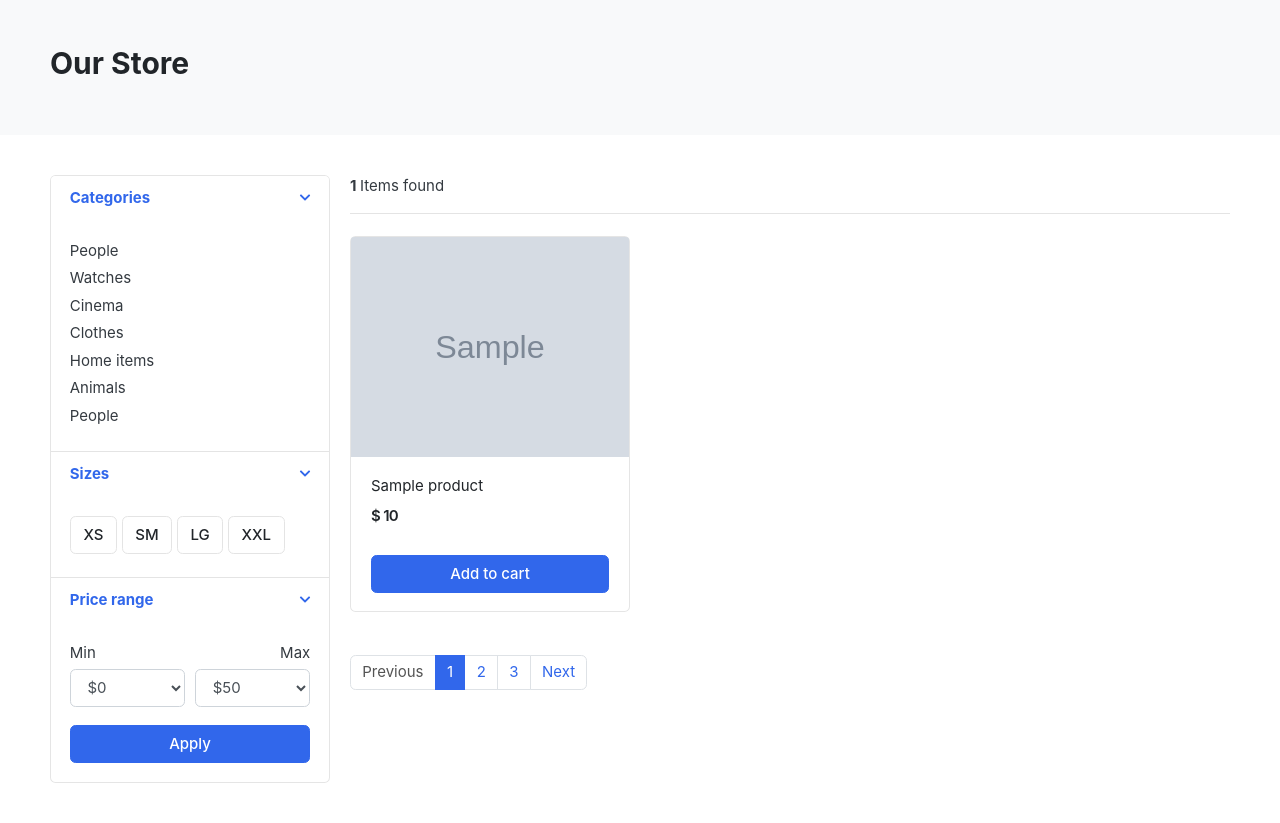
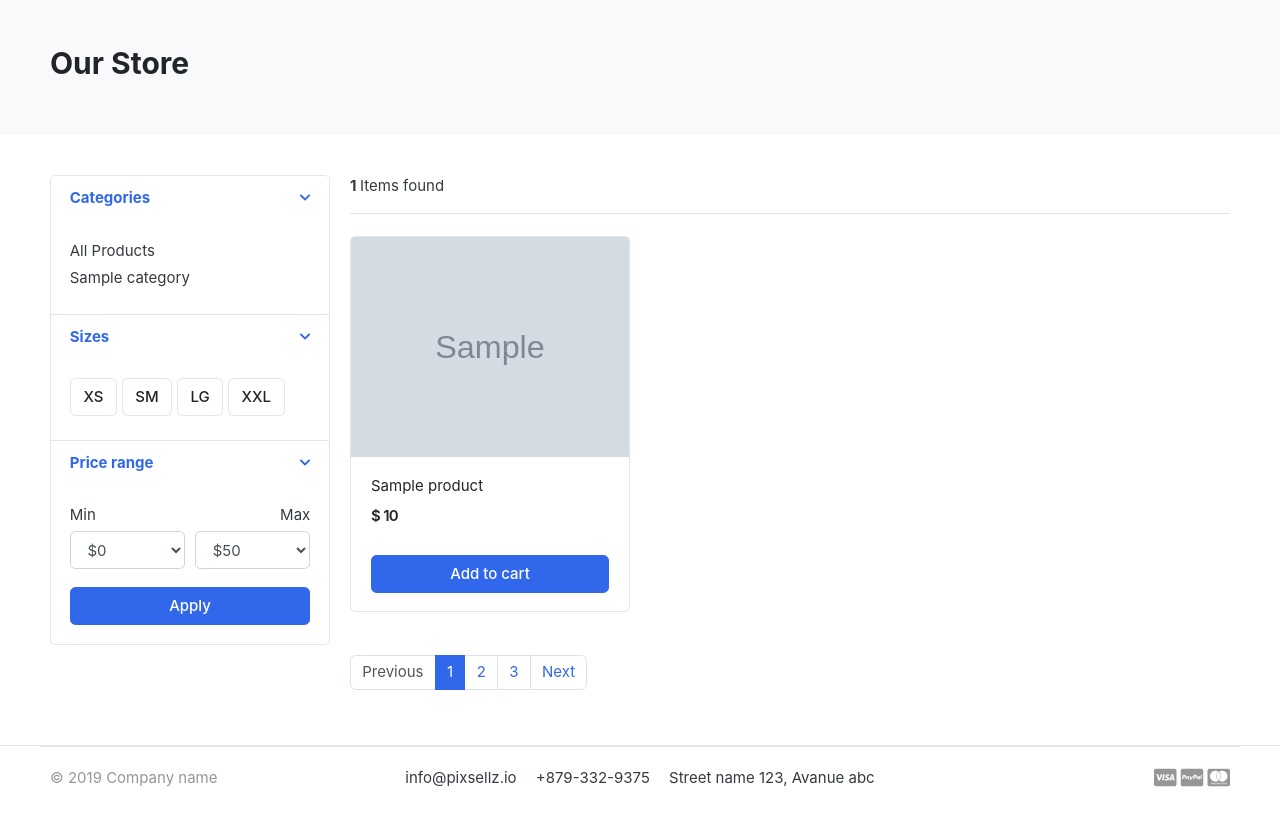
Before and after one commit to vsuraj25/EverBuy, a Django app: page /store/ in a window 1280 px wide. Shown: the part 119-942 px from the top of the page. After the commit the page ends 906 px from the top, so only its background shows below. Run offline with Django 3.2, Linux system fonts and the light colour scheme; tables that the repository leaves empty hold one stand-in row (values such as "Sample post"); grey boxes marked "Sample" are stand-in pictures; some libraries are stand-ins or nearby versions; some web fonts are replaced.

Commit message:
fix: updated the store.html to load the categories dynamically through the context processors

```diff
--- a/templates/store/store.html
+++ b/templates/store/store.html
@@ -32,13 +32,10 @@
             <div class="filter-content collapse show" id="collapse_1" style="">
               <div class="card-body">
                 <ul class="list-menu">
-                  <li><a href="#">People </a></li>
-                  <li><a href="#">Watches </a></li>
-                  <li><a href="#">Cinema </a></li>
-                  <li><a href="#">Clothes </a></li>
-                  <li><a href="#">Home items </a></li>
-                  <li><a href="#">Animals</a></li>
-                  <li><a href="#">People </a></li>
+                  <li><a href="{% url 'store' %}"> All Products </a></li>
+                  {% for category in links %}
+                    <li><a href="{{ category.get_url }}">{{ category.category_name}}</a></li>
+                  {% endfor %}
                 </ul>
               </div>
               <!-- card-body.// -->
```
